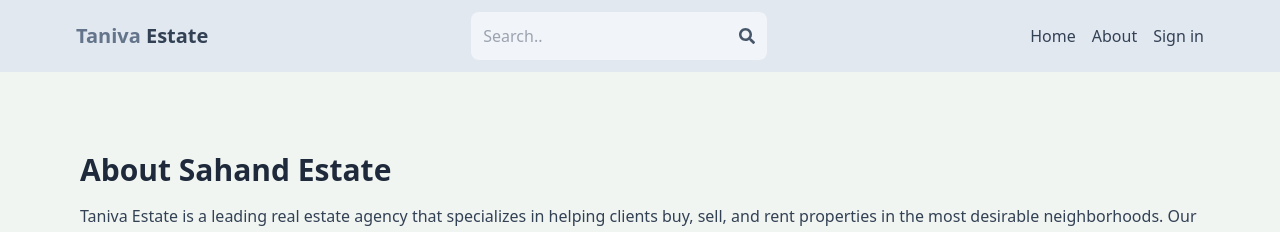
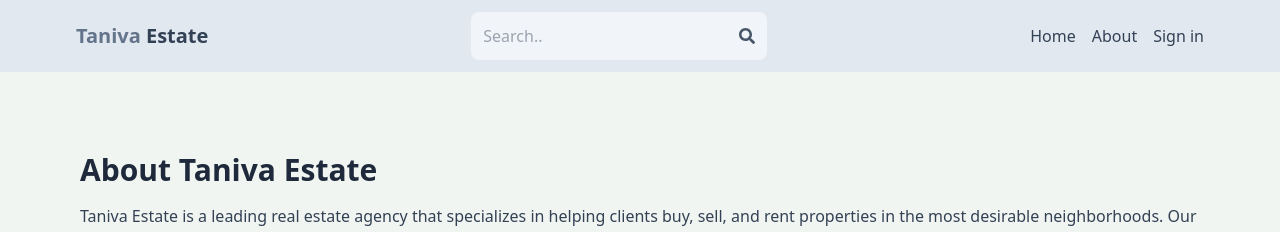
Before and after one commit to TaniaRajpoot/MERN-Real-Estate, a React (Vite) app in the folder client/: page /about in a window 1280 px wide. Shown: the top 232 px of the page. Built offline with nearby package versions, Linux system fonts and the light colour scheme; no server answers.

Commit message:
name changed

```diff
--- a/client/index.html
+++ b/client/index.html
@@ -3,7 +3,7 @@
   <head>
     <meta charset="UTF-8" />
     <meta name="viewport" content="width=device-width, initial-scale=1.0" />
-    <title>Tania's Estate</title>
+    <title>Taniva Estate</title>
   </head>
   <body>
     <div id="root"></div>
--- a/client/src/pages/About.jsx
+++ b/client/src/pages/About.jsx
@@ -3,7 +3,7 @@ import React from 'react'
 export default function About() {
   return (
     <div className='py-20 px-4 max-w-6xl mx-auto'>
-      <h1 className='text-3xl font-bold mb-4 text-slate-800'>About Sahand Estate</h1>
+      <h1 className='text-3xl font-bold mb-4 text-slate-800'>About Taniva Estate</h1>
       <p className='mb-4 text-slate-700'>Taniva Estate is a leading real estate agency that specializes in helping clients buy, sell, and rent properties in the most desirable neighborhoods. Our team of experienced agents is dedicated to providing exceptional service and making the buying and selling process as smooth as possible.</p>
       <p className='mb-4 text-slate-700'>
       Our mission is to help our clients achieve their real estate goals by providing expert advice, personalized service, and a deep understanding of the local market. Whether you are looking to buy, sell, or rent a property, we are here to help you every step of the way.
```
